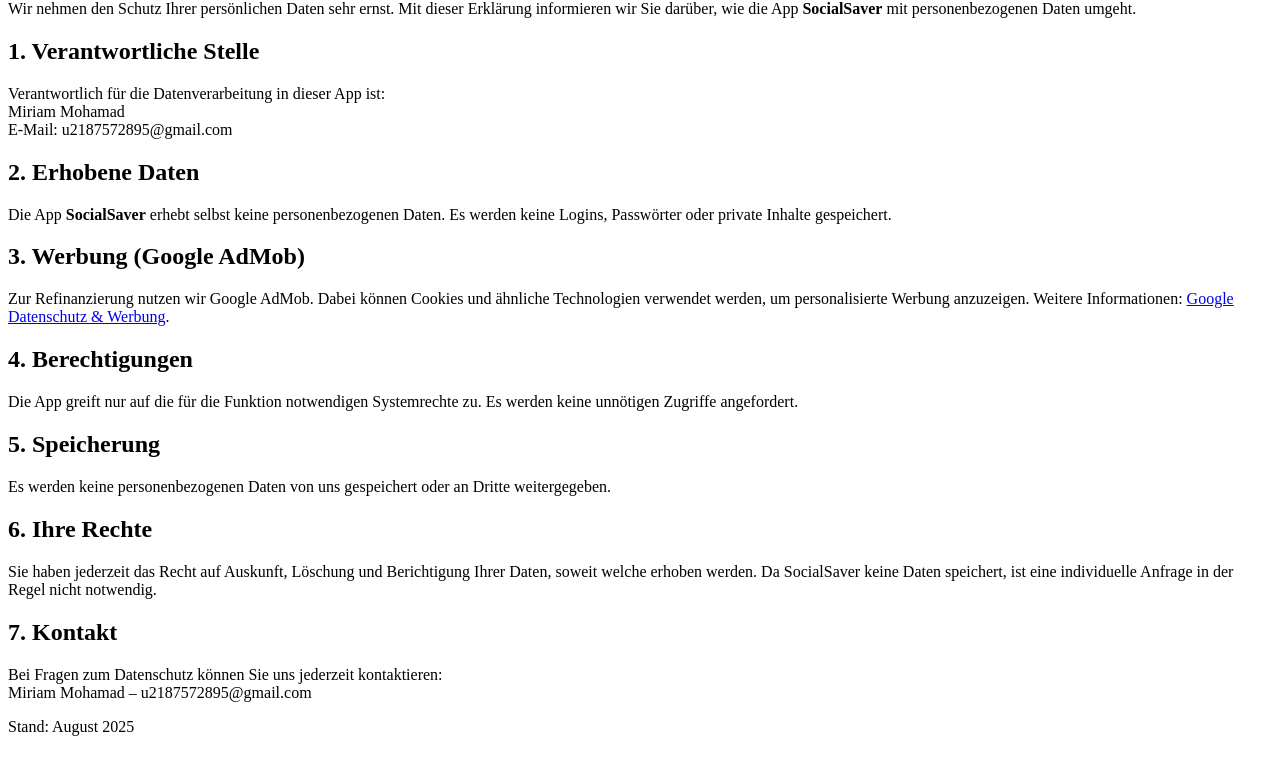
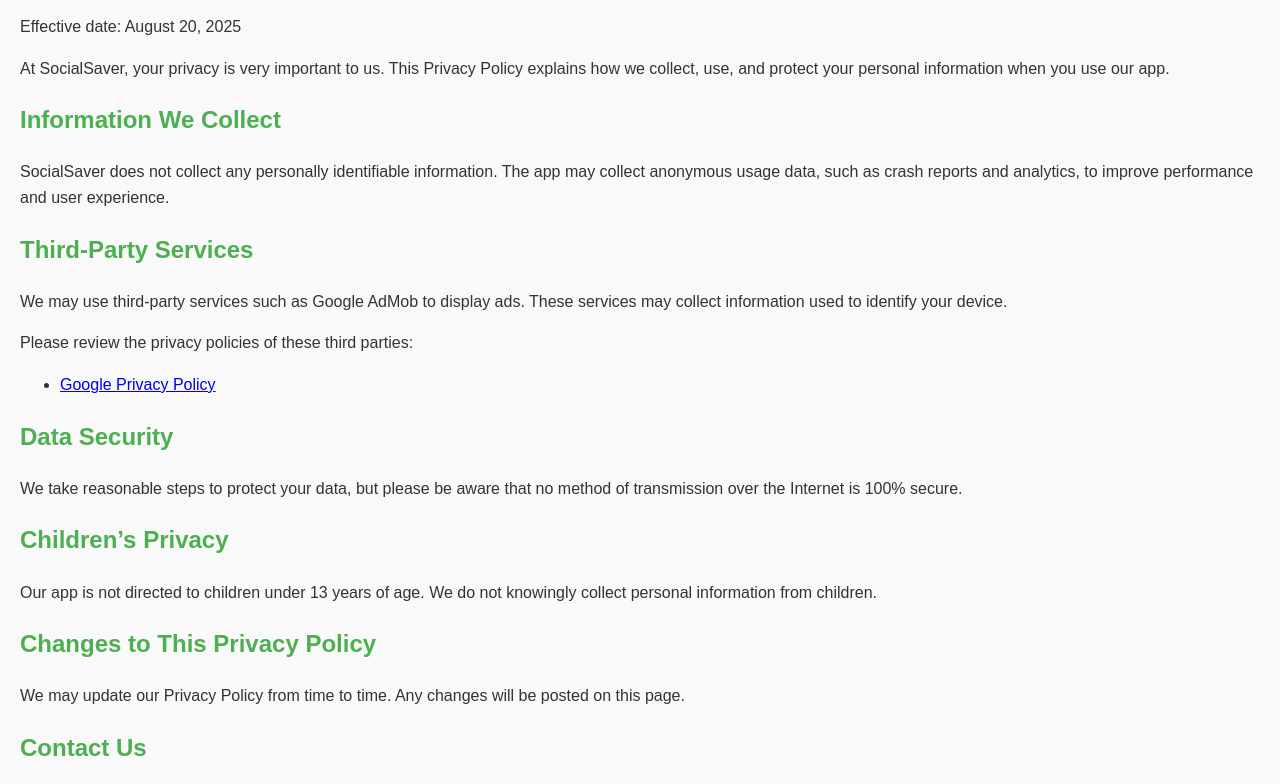
Before and after one commit to Malikdalia/malikdalia.github.io, a plain HTML site: page privacy-policy.html in a window 1280 px wide. Shown: the part 80-864 px from the top of the page. Before the commit the page ends 832 px from the top, so only its background shows below. Drawn offline with Linux system fonts and the light colour scheme.

Commit message:
Update privacy-policy.html

```diff
--- a/privacy-policy.html
+++ b/privacy-policy.html
@@ -1,39 +1,50 @@
 <!DOCTYPE html>
-<html lang="de">
+<html lang="en">
 <head>
   <meta charset="UTF-8">
-  <title>Datenschutzerklärung – SocialSaver</title>
+  <meta name="viewport" content="width=device-width, initial-scale=1.0">
+  <title>Privacy Policy - SocialSaver</title>
+  <style>
+    body {
+      font-family: Arial, sans-serif;
+      margin: 20px;
+      padding: 0;
+      background: #f9f9f9;
+      color: #333;
+      line-height: 1.6;
+    }
+    h1, h2 {
+      color: #4CAF50;
+    }
+  </style>
 </head>
 <body>
-  <h1>Datenschutzerklärung</h1>
-  <p>Wir nehmen den Schutz Ihrer persönlichen Daten sehr ernst. Mit dieser Erklärung informieren wir Sie darüber, wie die App <strong>SocialSaver</strong> mit personenbezogenen Daten umgeht.</p>
+  <h1>Privacy Policy for SocialSaver</h1>
+  <p>Effective date: August 20, 2025</p>
 
-  <h2>1. Verantwortliche Stelle</h2>
-  <p>Verantwortlich für die Datenverarbeitung in dieser App ist:<br>
-  Miriam Mohamad<br>
-  E-Mail: u2187572895@gmail.com</p>
+  <p>At SocialSaver, your privacy is very important to us. This Privacy Policy explains how we collect, use, and protect your personal information when you use our app.</p>
 
-  <h2>2. Erhobene Daten</h2>
-  <p>Die App <strong>SocialSaver</strong> erhebt selbst keine personenbezogenen Daten. Es werden keine Logins, Passwörter oder private Inhalte gespeichert.</p>
+  <h2>Information We Collect</h2>
+  <p>SocialSaver does not collect any personally identifiable information. The app may collect anonymous usage data, such as crash reports and analytics, to improve performance and user experience.</p>
 
-  <h2>3. Werbung (Google AdMob)</h2>
-  <p>Zur Refinanzierung nutzen wir Google AdMob. Dabei können Cookies und ähnliche Technologien verwendet werden, um personalisierte Werbung anzuzeigen.
-  Weitere Informationen: <a href="https://policies.google.com/technologies/ads?hl=de" target="_blank">Google Datenschutz & Werbung</a>.</p>
+  <h2>Third-Party Services</h2>
+  <p>We may use third-party services such as Google AdMob to display ads. These services may collect information used to identify your device.</p>
+  <p>Please review the privacy policies of these third parties:</p>
+  <ul>
+    <li><a href="https://policies.google.com/privacy" target="_blank">Google Privacy Policy</a></li>
+  </ul>
 
-  <h2>4. Berechtigungen</h2>
-  <p>Die App greift nur auf die für die Funktion notwendigen Systemrechte zu. Es werden keine unnötigen Zugriffe angefordert.</p>
+  <h2>Data Security</h2>
+  <p>We take reasonable steps to protect your data, but please be aware that no method of transmission over the Internet is 100% secure.</p>
 
-  <h2>5. Speicherung</h2>
-  <p>Es werden keine personenbezogenen Daten von uns gespeichert oder an Dritte weitergegeben.</p>
+  <h2>Children’s Privacy</h2>
+  <p>Our app is not directed to children under 13 years of age. We do not knowingly collect personal information from children.</p>
 
-  <h2>6. Ihre Rechte</h2>
-  <p>Sie haben jederzeit das Recht auf Auskunft, Löschung und Berichtigung Ihrer Daten, soweit welche erhoben werden.
-  Da SocialSaver keine Daten speichert, ist eine individuelle Anfrage in der Regel nicht notwendig.</p>
+  <h2>Changes to This Privacy Policy</h2>
+  <p>We may update our Privacy Policy from time to time. Any changes will be posted on this page.</p>
 
-  <h2>7. Kontakt</h2>
-  <p>Bei Fragen zum Datenschutz können Sie uns jederzeit kontaktieren:<br>
-  Miriam Mohamad – u2187572895@gmail.com</p>
-
-  <p>Stand: August 2025</p>
+  <h2>Contact Us</h2>
+  <p>If you have any questions about this Privacy Policy, you can contact us at:</p>
+  <p><b>Email:</b> support@socialsaver.com</p>
 </body>
 </html>
```
